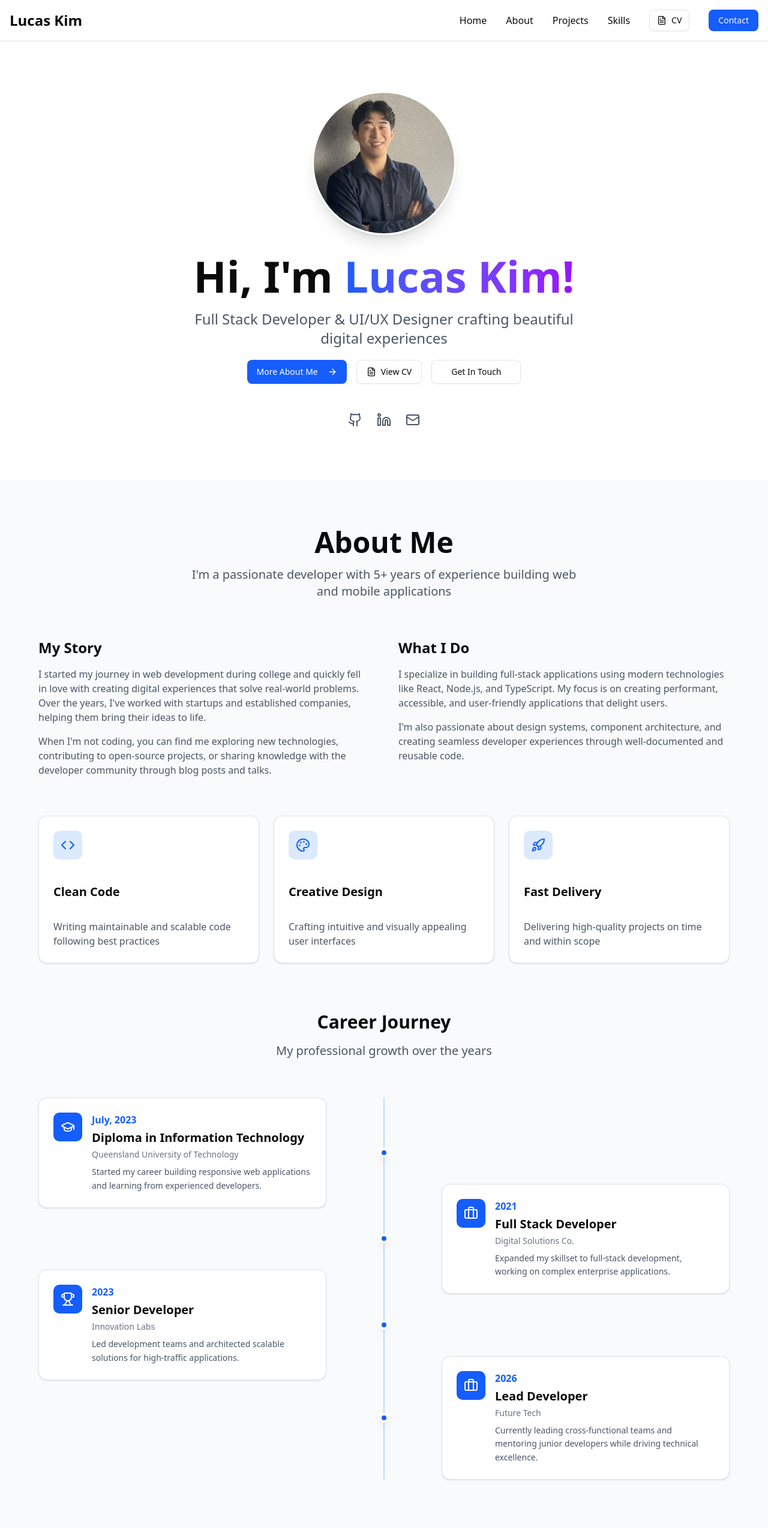
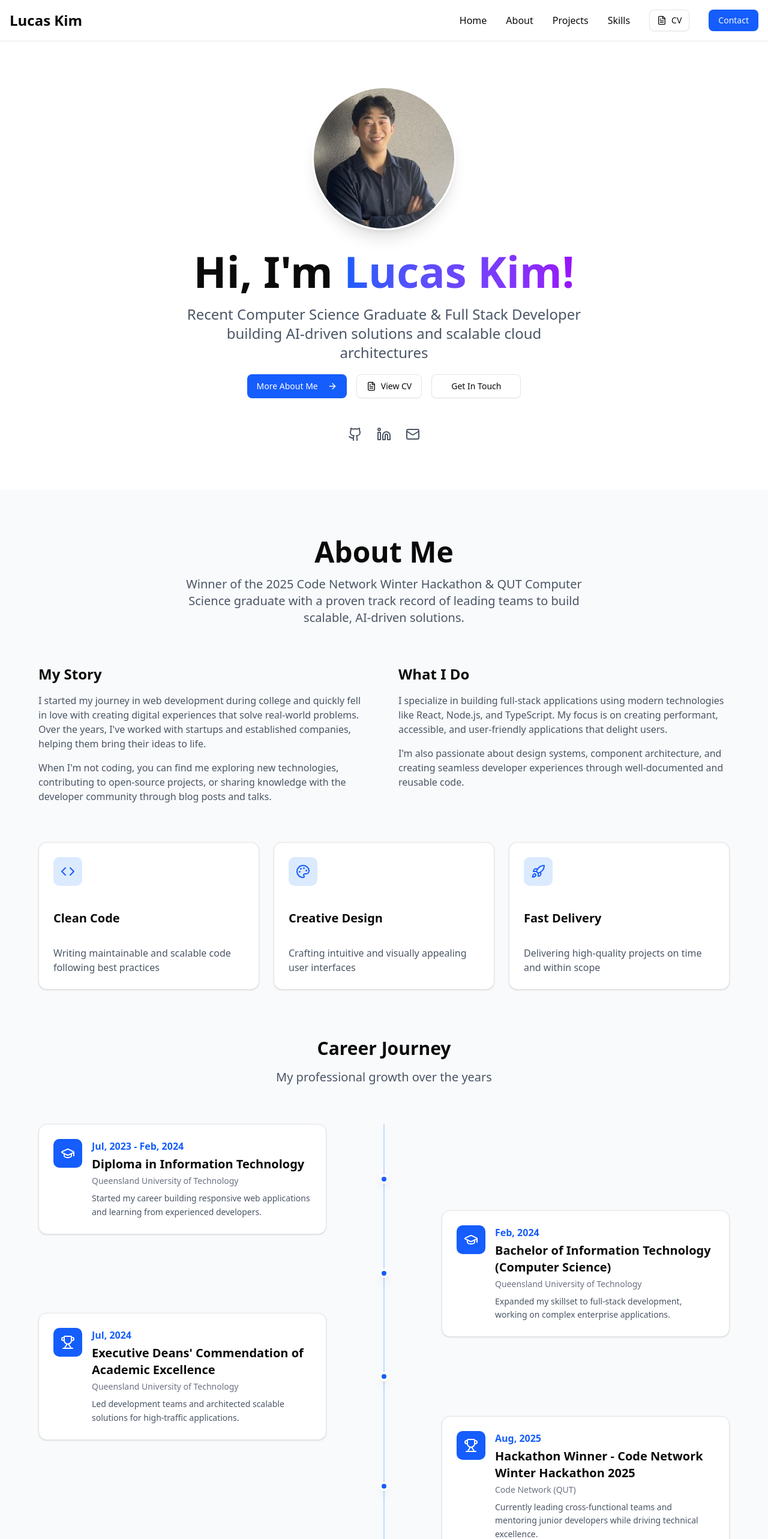
Before and after one commit to LucasKimo/Portfolio, a React (Vite) app in the folder portfolio/: page / in a window 1280 px wide. Shown: the top 2566 px of the page at 60% size. Built offline with nearby package versions, Linux system fonts and the light colour scheme.

Commit message:
modified Home and About section

```diff
--- a/portfolio/src/components/About.tsx
+++ b/portfolio/src/components/About.tsx
@@ -22,32 +22,32 @@ export function About() {
 
   const careerJourney = [
     {
-      year: "July, 2023",
+      year: "Jul, 2023 - Feb, 2024",
       title: "Diploma in Information Technology",
       company: "Queensland University of Technology",
       description: "Started my career building responsive web applications and learning from experienced developers.",
       icon: GraduationCap,
     },
     {
-      year: "2021",
-      title: "Full Stack Developer",
-      company: "Digital Solutions Co.",
+      year: "Feb, 2024",
+      title: "Bachelor of Information Technology (Computer Science)",
+      company: "Queensland University of Technology",
       description: "Expanded my skillset to full-stack development, working on complex enterprise applications.",
-      icon: Briefcase,
+      icon: GraduationCap,
     },
     {
-      year: "2023",
-      title: "Senior Developer",
-      company: "Innovation Labs",
+      year: "Jul, 2024",
+      title: "Executive Deans' Commendation of Academic Excellence",
+      company: "Queensland University of Technology",
       description: "Led development teams and architected scalable solutions for high-traffic applications.",
       icon: Trophy,
     },
     {
-      year: "2026",
-      title: "Lead Developer",
-      company: "Future Tech",
+      year: "Aug, 2025",
+      title: "Hackathon Winner - Code Network Winter Hackathon 2025",
+      company: "Code Network (QUT)",
       description: "Currently leading cross-functional teams and mentoring junior developers while driving technical excellence.",
-      icon: Briefcase,
+      icon: Trophy,
     },
   ];
 
@@ -58,7 +58,7 @@ export function About() {
           <div className="text-center mb-16">
             <h2 className="text-4xl md:text-5xl font-bold mb-4">About Me</h2>
             <p className="text-xl text-gray-600 max-w-2xl mx-auto">
-              I'm a passionate developer with 5+ years of experience building web and mobile applications
+              Winner of the 2025 Code Network Winter Hackathon & QUT Computer Science graduate with a proven track record of leading teams to build scalable, AI-driven solutions.
             </p>
           </div>
 
--- a/portfolio/src/components/Footer.tsx
+++ b/portfolio/src/components/Footer.tsx
@@ -10,7 +10,7 @@ export function Footer() {
           <div className="flex flex-col md:flex-row justify-between items-center gap-8">
             <div className="text-center md:text-left">
               <h3 className="text-2xl font-bold mb-2">Lucas Kim</h3>
-              <p className="text-gray-400">Full Stack Developer & UI/UX Designer</p>
+              <p className="text-gray-400">Recent Computer Science Graduate & Full Stack Developer building AI-driven solutions and scalable cloud architectures</p>
             </div>
 
             <div className="flex items-center gap-6">
--- a/portfolio/src/components/Hero.tsx
+++ b/portfolio/src/components/Hero.tsx
@@ -34,8 +34,8 @@ export function Hero() {
             </span>
           </h1>
 
-          <p className="text-xl md:text-2xl text-gray-600 mb-5 max-w-2xl mx-auto select-none">
-            Full Stack Developer & UI/UX Designer crafting beautiful digital experiences
+          <p className="text-xl md:text-2xl text-gray-600 mb-5 max-w-2xl mx-auto">
+            Recent Computer Science Graduate & Full Stack Developer building AI-driven solutions and scalable cloud architectures
           </p>
 
           <div className="flex flex-col sm:flex-row items-center justify-center gap-4 mb-12">
```
Also changed, not shown: 1 other file (tests, documents, lock files or other folders).
